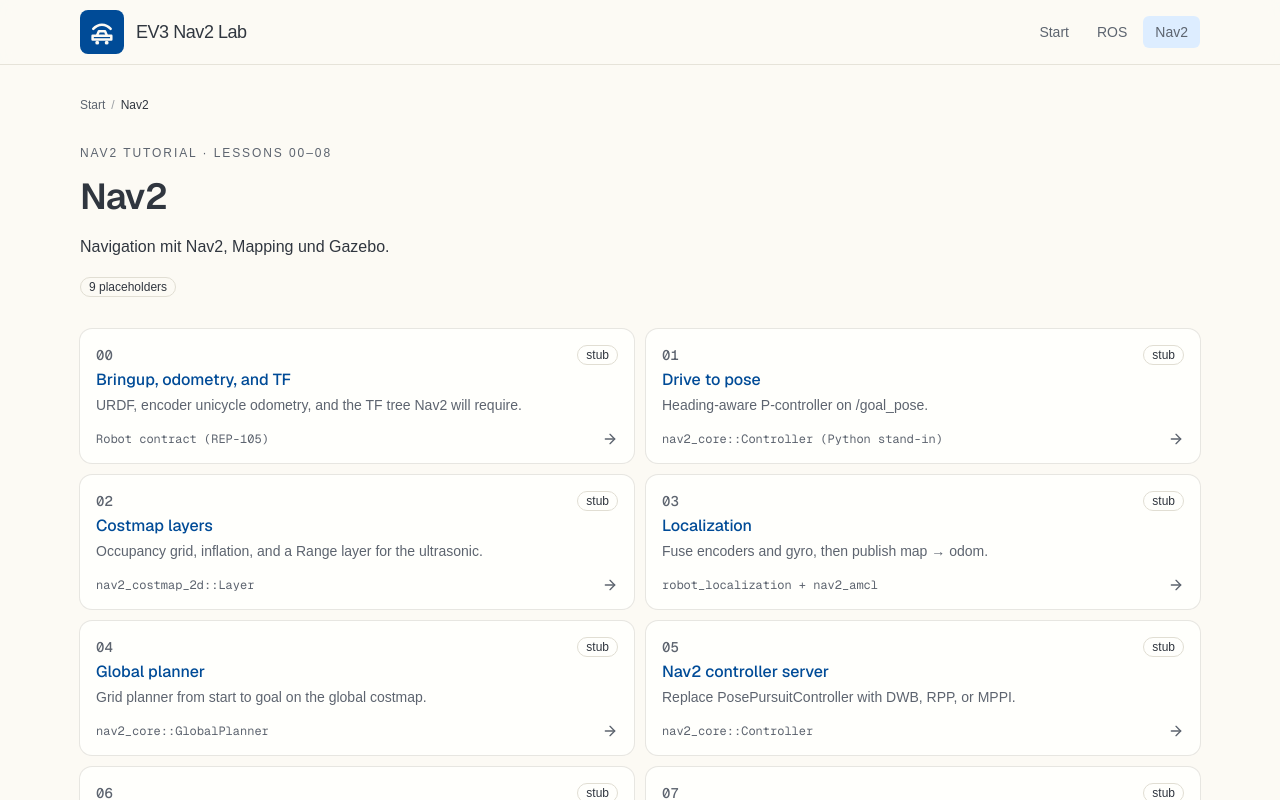
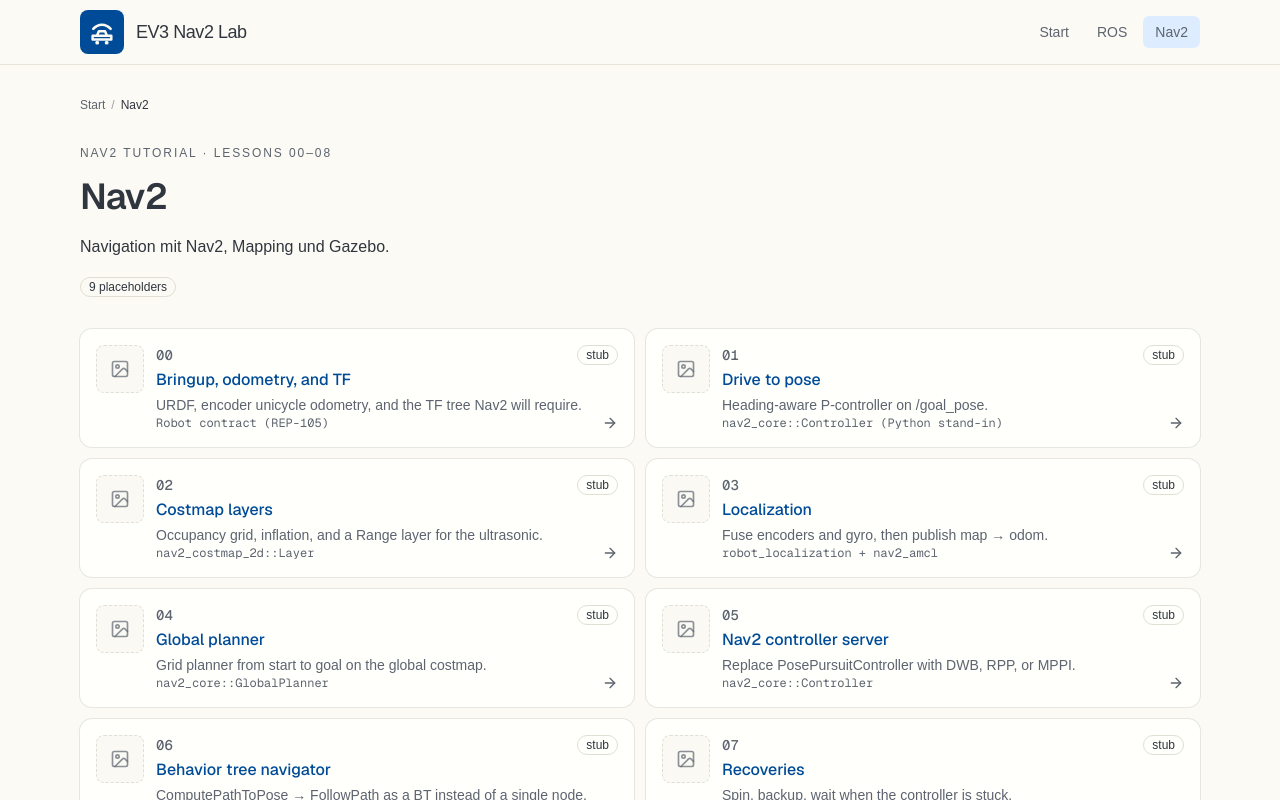
Before and after one commit to GreKnoche/RosTutorialOnPiBrick, a Next.js app in the folder web-frontend/: page /nav2 in a window 1280 px wide. Shown: the top 800 px of the page. Built offline with nearby package versions, Linux system fonts and the light colour scheme.

Commit message:
image icon placeholder

```diff
--- a/web-frontend/app/page.tsx
+++ b/web-frontend/app/page.tsx
@@ -1,6 +1,7 @@
 import Link from "next/link";
 import { ArrowRight } from "lucide-react";
 import { Badge } from "@/components/ui/badge";
+import { CardIconPlaceholder } from "@/components/card-icon-placeholder";
 import { Card, CardContent, CardDescription, CardHeader, CardTitle } from "@/components/ui/card";
 import { loadCurriculum, trackHref } from "@/lib/curriculum";
 
@@ -22,15 +23,18 @@ export default function HomePage() {
         {tracks.map((track) => (
           <li key={track.id}>
             <Link href={trackHref(track.id)} className="block h-full">
-              <Card className="h-full transition-colors hover:bg-muted/40">
-                <CardHeader>
+              <Card className="h-full flex-row items-start gap-3 px-(--card-spacing) transition-colors hover:bg-muted/40">
+                <CardIconPlaceholder />
+                <div className="min-w-0 flex-1">
+                  <CardHeader className="px-0">
                     <CardTitle className="font-heading text-xl">{track.title}</CardTitle>
                     <CardDescription>{track.description}</CardDescription>
                   </CardHeader>
-                <CardContent className="flex items-center justify-between text-xs text-muted-foreground">
+                  <CardContent className="flex items-center justify-between px-0 text-xs text-muted-foreground">
                     <Badge variant="outline">{track.id}</Badge>
                     <ArrowRight className="size-4 shrink-0" />
                   </CardContent>
+                </div>
               </Card>
             </Link>
           </li>
--- /dev/null
+++ b/web-frontend/components/card-icon-placeholder.tsx
@@ -0,0 +1,16 @@
+import { ImageIcon } from "lucide-react";
+import { cn } from "@/lib/utils";
+
+export function CardIconPlaceholder({ className }: { className?: string }) {
+  return (
+    <span
+      aria-hidden
+      className={cn(
+        "flex size-12 shrink-0 items-center justify-center rounded-lg border border-dashed border-border bg-muted/40 text-muted-foreground/70",
+        className
+      )}
+    >
+      <ImageIcon className="size-5" />
+    </span>
+  );
+}
--- a/web-frontend/components/lesson-cards.tsx
+++ b/web-frontend/components/lesson-cards.tsx
@@ -1,6 +1,7 @@
 import Link from "next/link";
 import { ArrowRight } from "lucide-react";
 import { Badge } from "@/components/ui/badge";
+import { CardIconPlaceholder } from "@/components/card-icon-placeholder";
 import { Card, CardContent, CardDescription, CardHeader, CardTitle } from "@/components/ui/card";
 import type { Lesson } from "@/lib/types";
 
@@ -18,8 +19,10 @@ export function LessonCards({
       {lessons.map((lesson) => (
         <li key={lesson.id}>
           <Link href={hrefFor(lesson)} className="block h-full">
-            <Card className="h-full transition-colors hover:bg-muted/40">
-              <CardHeader>
+            <Card className="h-full flex-row items-start gap-3 px-(--card-spacing) transition-colors hover:bg-muted/40">
+              <CardIconPlaceholder />
+              <div className="min-w-0 flex-1">
+                <CardHeader className="px-0">
                   <div className="flex items-center justify-between gap-2">
                     <CardTitle className="font-mono text-sm text-muted-foreground">
                       {lesson.id}
@@ -31,12 +34,13 @@ export function LessonCards({
                   <CardTitle>{lesson.title}</CardTitle>
                   <CardDescription>{lesson.summary}</CardDescription>
                 </CardHeader>
-              <CardContent className="flex items-center justify-between text-xs text-muted-foreground">
+                <CardContent className="flex items-center justify-between px-0 text-xs text-muted-foreground">
                   <span className="truncate font-mono">
                     {showSurface ? lesson.nav2_surface : lesson.slug}
                   </span>
                   <ArrowRight className="size-4 shrink-0" />
                 </CardContent>
+              </div>
             </Card>
           </Link>
         </li>
```
Lines whose indentation alone changed are shown as unchanged.
